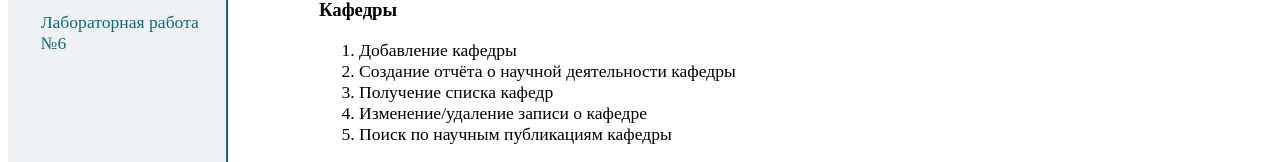
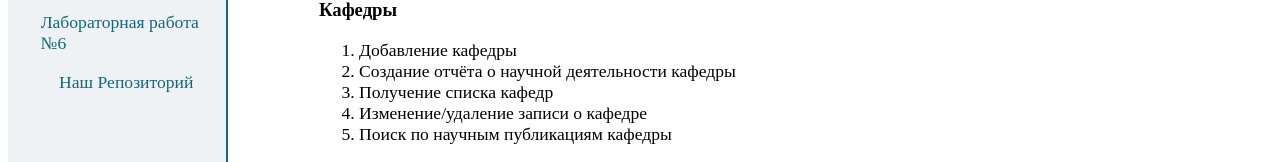
Before and after one commit to chrom-ist/ASA, a plain HTML site: page index.html in a window 1280 px wide. Shown: the part 485-647 px from the top of the page. Drawn offline with Linux system fonts and the light colour scheme.

Commit message:
На сайте-визитке бала добавлена прямая ссылка на репозиторий

```diff
--- a/css/style.css
+++ b/css/style.css
@@ -40,6 +40,10 @@
     font-size: 1.1em;
     border-radius: 0 10px 10px 0;
     text-decoration: none;
+}
+
+.nav a span{
+    margin-left: 10%;
 }
 
 .sys-info{
--- a/index.html
+++ b/index.html
@@ -19,6 +19,7 @@
                 <a href="Project/Reports/pdf/Коваленко_ППИ_лр4.pdf">Лабораторная работа №4</a>
                 <a href="Project/Reports/pdf/Коваленко_ППИ_лр5.pdf">Лабораторная работа №5</a>
                 <a href="Project/Reports/pdf/Коваленко_ППИ_лр6.pdf">Лабораторная работа №6</a>
+                <a href="https://github.com/chrom-ist/ASA"><span>Наш Репозиторий</span></a>
             </nav>
             <section class="sys-info">
                 <span class="long-name">Система учёта научной деятельности</span>
```
